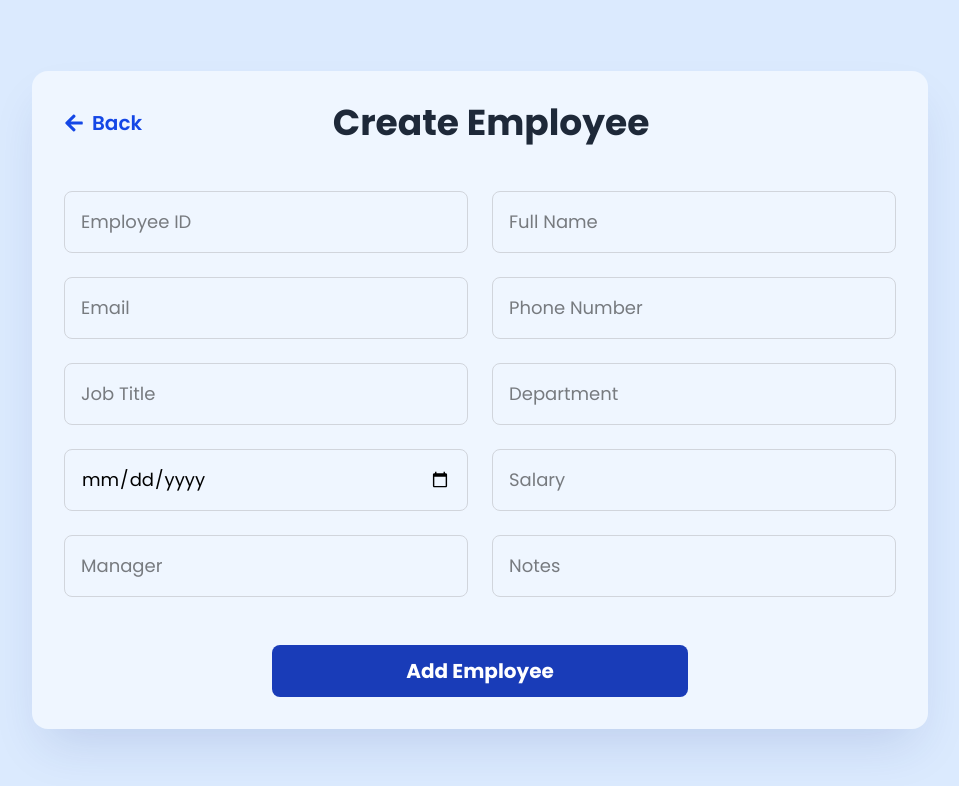
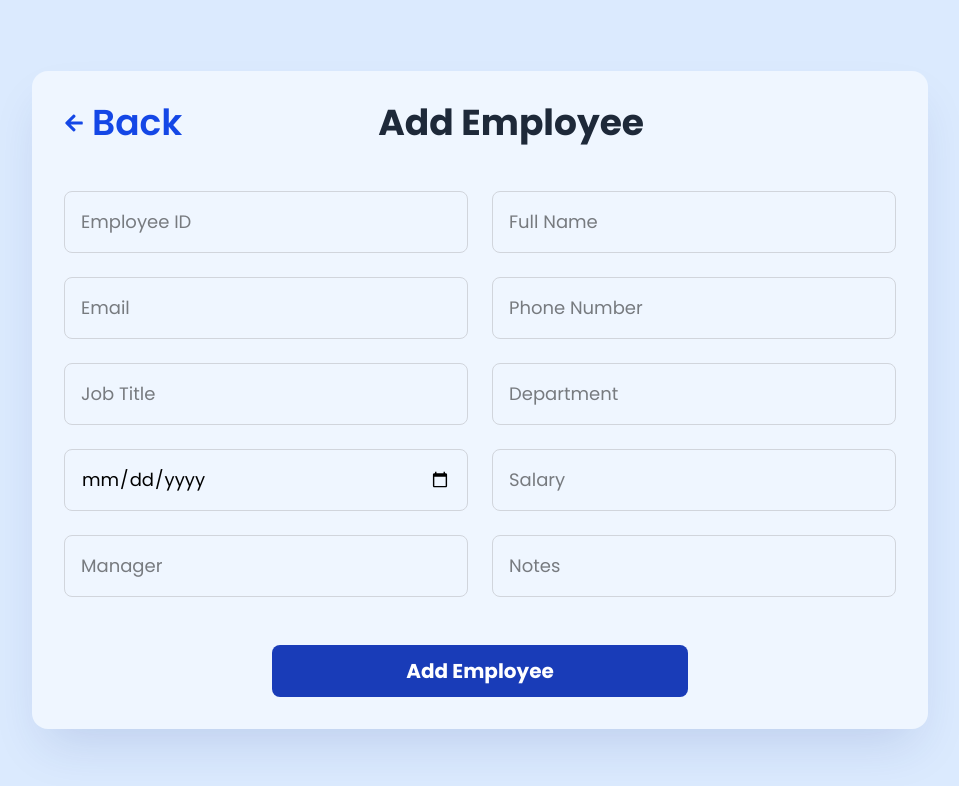
Before and after one commit to Izzeddin-Samara/TeamBase, a React (Vite) app in the folder Client/: page /employee in a window 1280 px wide. Shown: the top 786 px of the page, without its empty margins (160-1119 px from the left). Built offline with nearby package versions, Linux system fonts and the light colour scheme; sample sign-in values are in the browser's storage.

Commit message:
Update font size in Dashboard and EmployeeForm components

```diff
--- a/Client/src/components/Dashboard.tsx
+++ b/Client/src/components/Dashboard.tsx
@@ -82,7 +82,7 @@ const Dashboard: React.FC = () => {
     <>
       <Navbar />
       <div className="p-6">
-        <h1 className="text-5xl font-extrabold mt-8 text-center mb-20">
+        <h1 className="text-3xl md:text-5xl font-extrabold mt-8 text-center mb-20">
           Employees List
         </h1>
 
--- a/Client/src/components/EmployeeForm.tsx
+++ b/Client/src/components/EmployeeForm.tsx
@@ -238,13 +238,13 @@ const EmployeeForm: React.FC = () => {
       <div className="max-w-4xl w-full bg-blue-50 rounded-2xl shadow-2xl shadow-blue-900/15 p-8">
         <div className="flex items-center justify-between mb-8">
           <Link to="/dashboard">
-            <button className="flex items-center gap-2 cursor-pointer text-xl text-blue-700 font-semibold hover:underline">
+            <button className="flex items-center gap-2 cursor-pointer text-lg md:text-4xl text-blue-700 font-semibold hover:underline">
               <FaArrowLeft className="w-5 h-5" />
               Back
             </button>
           </Link>
-          <h1 className="text-4xl font-bold text-gray-800">
-            {employeeId ? "Edit Employee" : "Create Employee"}
+          <h1 className="text-2xl md:text-4xl font-bold text-gray-800">
+            {employeeId ? "Edit Employee" : "Add Employee"}
           </h1>
           <div className="w-14" />
         </div>
@@ -343,7 +343,7 @@ const EmployeeForm: React.FC = () => {
 
               <button
                 type="submit"
-                className="bg-blue-800 font-bold hover:bg-blue-900 p-3 w-2/4 mt-10 text-xl text-white rounded-lg focus:ring-5 focus:ring-blue-300 cursor-pointer"
+                className="bg-blue-800 font-bold hover:bg-blue-900 p-3 w-2/4 mt-10 text-md md:text-xl text-white rounded-lg focus:ring-5 focus:ring-blue-300 cursor-pointer"
               >
                 {loading
                   ? employeeId
```
